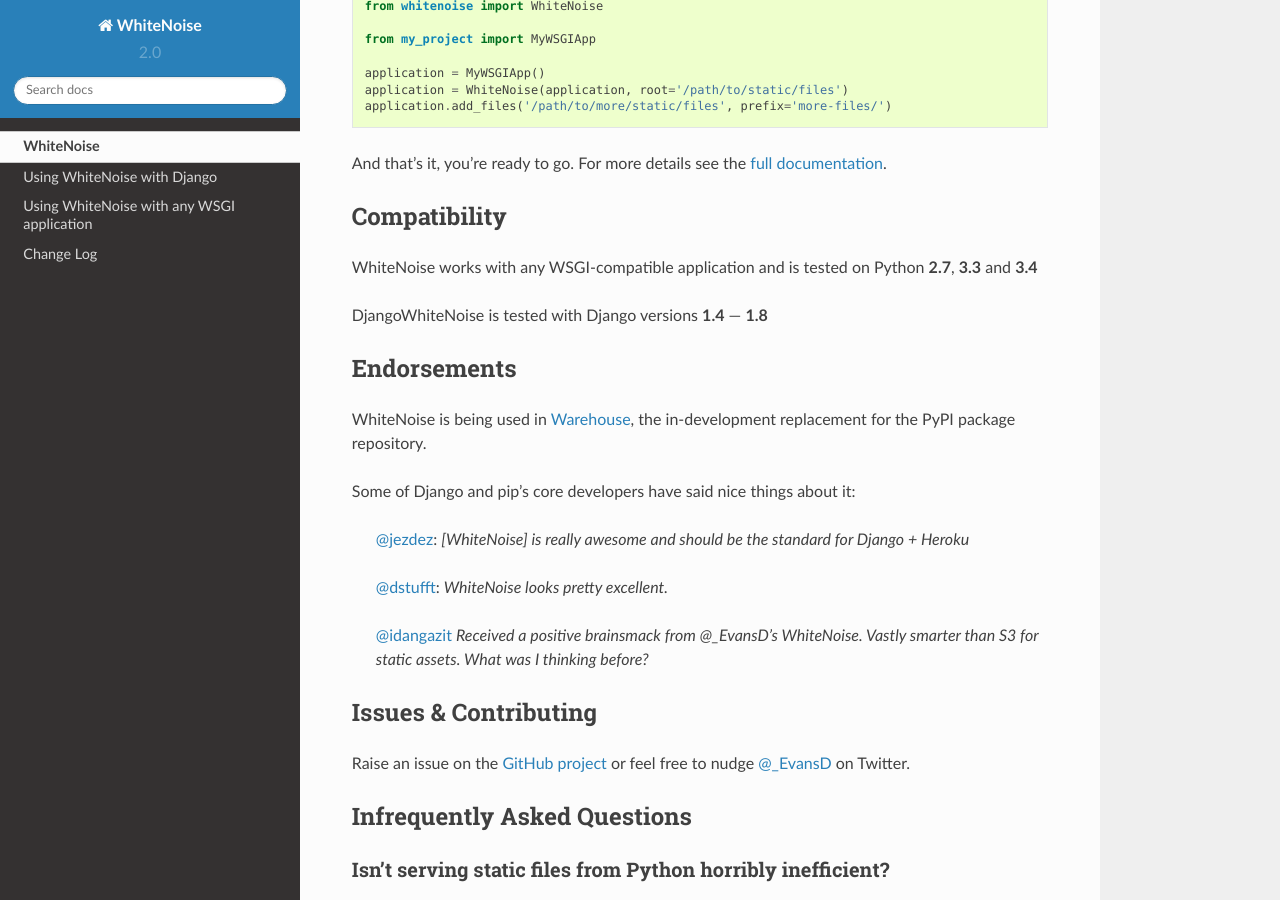
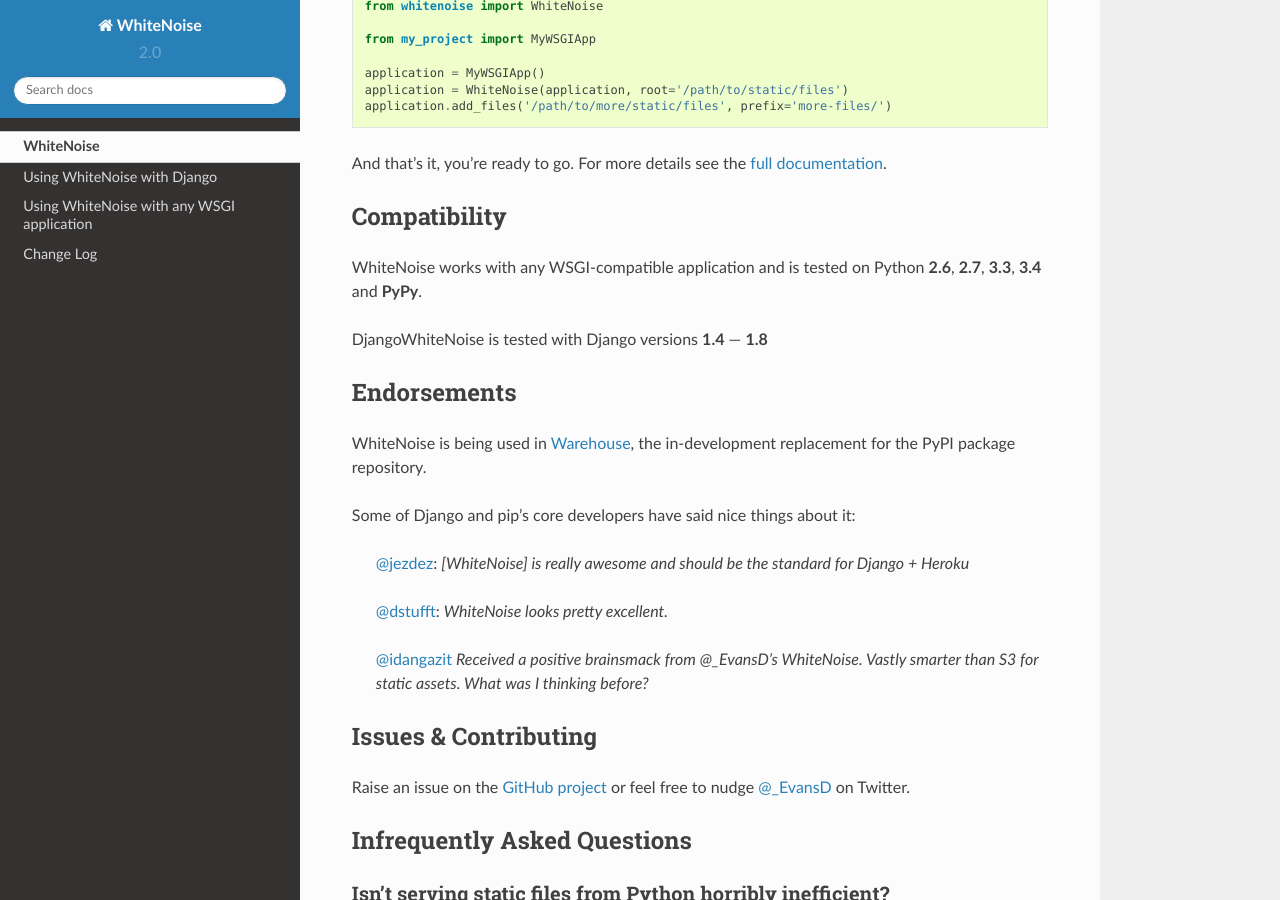
Before and after one commit to gorbunov87/white_noise, a Sphinx documentation site: the page built from docs/index.rst, in a window 1280 px wide and 900 px high, scrolled down 1302 px. Built offline with Sphinx 7.4.7 and the Read the Docs theme 2.0.0, drawn with Linux system fonts in a browser that asks for light colours.

Commit message:
Update docs to indicate Python 2.6 support

```diff
--- a/docs/index.rst
+++ b/docs/index.rst
@@ -81,7 +81,7 @@
 Compatibility
 -------------
 
-WhiteNoise works with any WSGI-compatible application and is tested on Python **2.7**, **3.3** and **3.4**
+WhiteNoise works with any WSGI-compatible application and is tested on Python **2.6**, **2.7**, **3.3**, **3.4** and **PyPy**.
 
 DjangoWhiteNoise is tested with Django versions **1.4** --- **1.8**
 
--- a/setup.py
+++ b/setup.py
@@ -26,6 +26,7 @@
         'Intended Audience :: Developers',
         'License :: OSI Approved :: MIT License',
         'Operating System :: OS Independent',
+        'Programming Language :: Python :: 2.6',
         'Programming Language :: Python :: 2.7',
         'Programming Language :: Python :: 3.3',
         'Programming Language :: Python :: 3.4',
```
